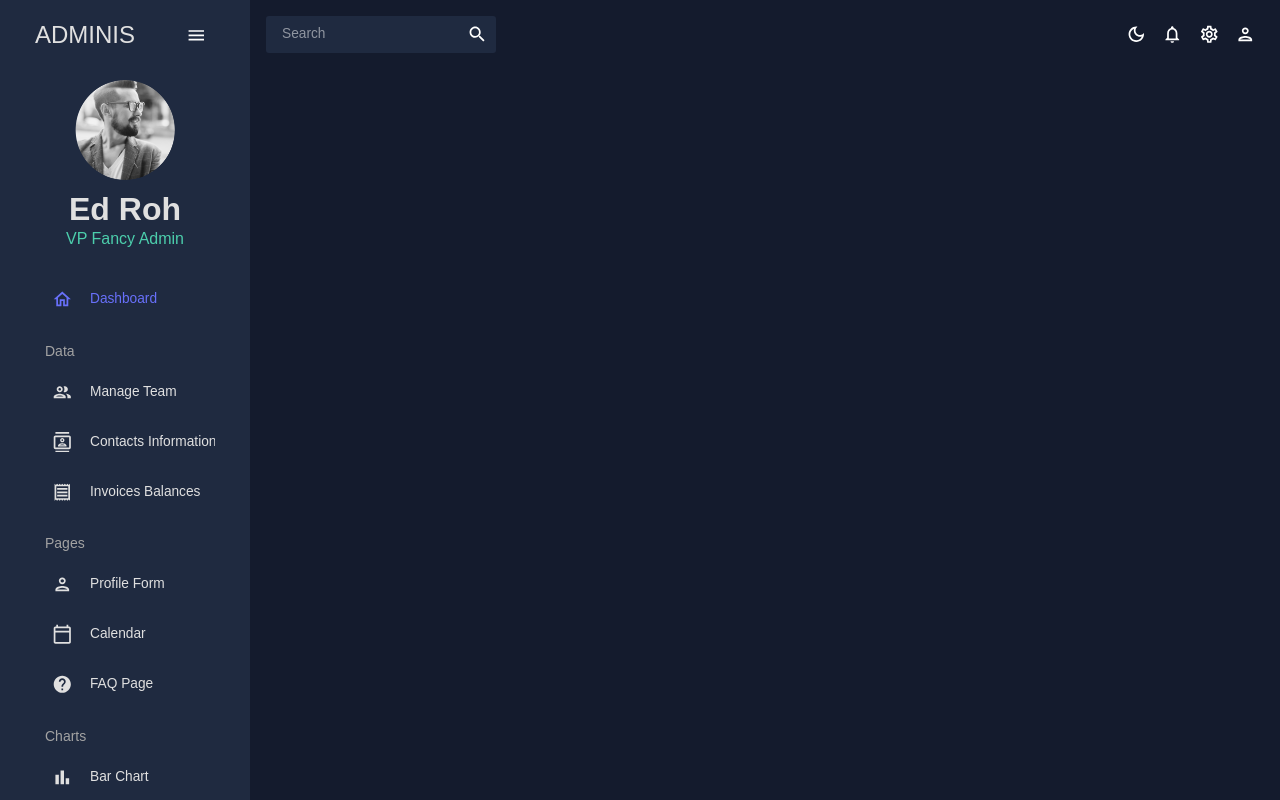
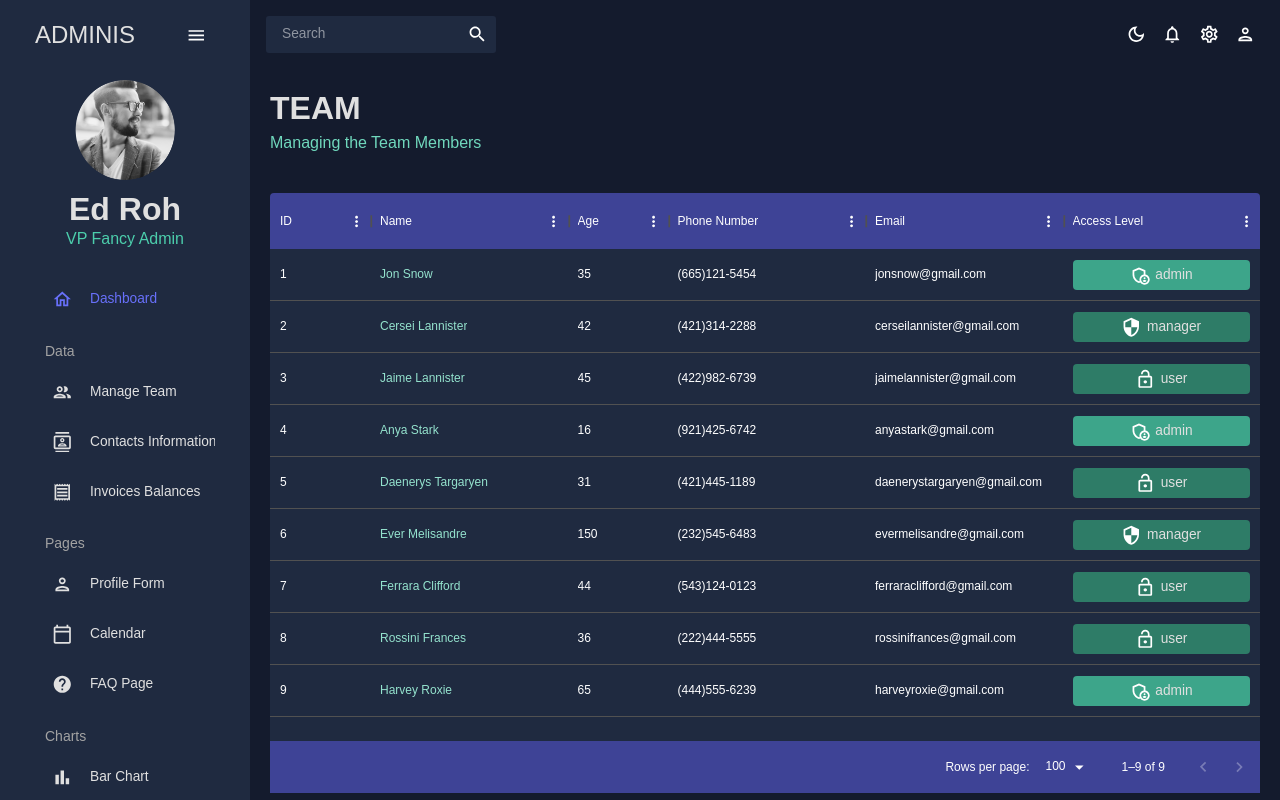
Before and after one commit to AndreyBaglai/admin-app, a React (Create React App) app: page /team in a window 1280 px wide. Built offline with nearby package versions, Linux system fonts and the light colour scheme.

Commit message:
create team page data grid

```diff
--- a/src/App.tsx
+++ b/src/App.tsx
@@ -4,9 +4,9 @@
 import { Route, Routes } from "react-router-dom";
 import Topbar from "./components/layout/Topbar";
 import Sidebar from "./components/layout/Sidebar";
+import { ProSidebarProvider } from "react-pro-sidebar";
 import Dashboard from "./pages/Dashboard";
-import { ProSidebarProvider } from "react-pro-sidebar";
-// import Team from "./pages/team";
+import Team from "./pages/Team";
 // import Invoices from "./pages/invoices";
 // import Contacts from "./pages/contacts";
 // import Bar from "./pages/bar";
@@ -30,8 +30,8 @@
               <Topbar />
               <Routes>
                 <Route path="/" element={<Dashboard />} />
-                {/* <Route path="/team" element={<Team />} />
-              <Route path="/contacts" element={<Contacts />} />
+                <Route path="/team" element={<Team />} />
+                {/*<Route path="/contacts" element={<Contacts />} />
               <Route path="/invoices" element={<Invoices />} />
               <Route path="/form" element={<Form />} />
               <Route path="/bar" element={<Bar />} />
--- a/src/components/layout/Sidebar.tsx
+++ b/src/components/layout/Sidebar.tsx
@@ -10,7 +10,7 @@
 import { Link } from "react-router-dom";
 import { tokens } from "../../theme";
 
-import UserImageSrc from "../../assets/user.png";
+import UserImageSrc from "assets/user.png";
 
 import HomeOutlinedIcon from "@mui/icons-material/HomeOutlined";
 import PeopleOutlinedIcon from "@mui/icons-material/PeopleOutlined";
--- /dev/null
+++ b/src/pages/Team.tsx
@@ -0,0 +1,110 @@
+import React from "react";
+import { Box, Typography, useTheme } from "@mui/material";
+import { DataGrid } from "@mui/x-data-grid";
+import { tokens } from "../theme";
+import Header from "../components/Header";
+
+import { mockDataTeam } from "../data/mockData";
+
+import AdminPanelSettingsOutlinedIcon from "@mui/icons-material/AdminPanelSettingsOutlined";
+import LockOpenOutlinedIcon from "@mui/icons-material/LockOpenOutlined";
+import SecurityOutlinedIcon from "@mui/icons-material/SecurityOutlined";
+
+const Team = () => {
+  const theme = useTheme();
+  const colors = tokens(theme.palette.mode);
+
+  const columns = [
+    { field: "id", headerName: "ID" },
+    {
+      field: "name",
+      headerName: "Name",
+      flex: 1,
+      cellClassName: "name-column--cell",
+    },
+    {
+      field: "age",
+      headerName: "Age",
+      type: "number",
+      headerAlign: "left",
+      align: "left",
+    },
+    {
+      field: "phone",
+      headerName: "Phone Number",
+      flex: 1,
+    },
+    {
+      field: "email",
+      headerName: "Email",
+      flex: 1,
+    },
+    {
+      field: "access",
+      headerName: "Access Level",
+      flex: 1,
+      renderCell: ({ row: { access } }: any) => {
+        return (
+          <Box
+            width="100%"
+            m="0 auto"
+            p="5px"
+            display="flex"
+            justifyContent="center"
+            sx={{
+              backgroundColor:
+                access === "admin"
+                  ? colors.greenAccent[600]
+                  : colors.greenAccent[700],
+            }}
+            borderRadius="4px"
+          >
+            {access === "admin" && <AdminPanelSettingsOutlinedIcon />}
+            {access === "manager" && <SecurityOutlinedIcon />}
+            {access === "user" && <LockOpenOutlinedIcon />}
+            <Typography color={colors.grey[100]} sx={{ ml: "5px" }}>
+              {access}
+            </Typography>
+          </Box>
+        );
+      },
+    },
+  ];
+
+  return (
+    <Box m="20px">
+      <Header title="TEAM" subtitle="Managing the Team Members" />
+      <Box
+        m="40px 0 0 0"
+        height="75vh"
+        sx={{
+          "& .MuiDataGrid-root": {
+            border: "none",
+          },
+          "& .MuiDataGrid-cell": {
+            borderBottom: "none",
+          },
+          "& .name-column--cell": {
+            color: colors.greenAccent[300],
+          },
+          "& .MuiDataGrid-columnHeaders": {
+            backgroundColor: colors.blueAccent[700],
+            borderBottom: "none",
+          },
+          "& .MuiDataGrid-virtualScroller": {
+            backgroundColor: colors.primary[400],
+          },
+          "& .MuiDataGrid-footerContainer": {
+            backgroundColor: colors.blueAccent[700],
+            borderTop: "none",
+          },
+        }}
+      >
+        {/* @ts-ignore */}
+        <DataGrid rows={mockDataTeam} columns={columns} />
+      </Box>
+    </Box>
+  );
+};
+
+export default Team;
```
